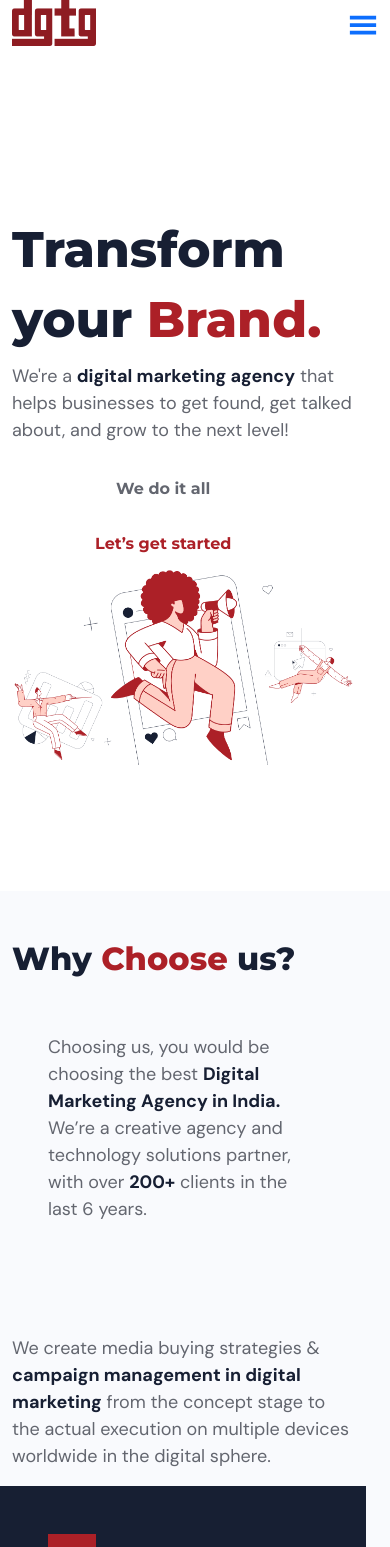
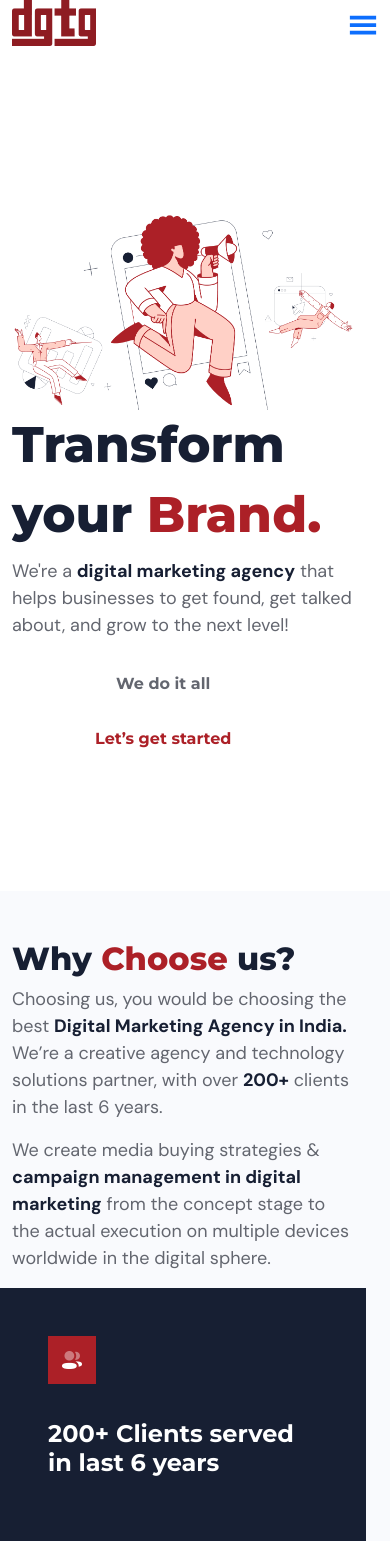
Before and after one commit to mailtoravi437/dgtg, a React (Create React App) app: page / in a window 390 px wide. Shown: the top 1547 px of the page. Built offline with nearby package versions, Linux system fonts and the light colour scheme; some icons are missing.

Commit message:
new commit

```diff
--- a/src/MyComponents/Home.js
+++ b/src/MyComponents/Home.js
@@ -11,7 +11,7 @@ export default function Home() {
         <section style={{ marginTop: '20vh' }}>
           <div className="container mb-15">
             <div className="row">
-              <div className="col-sm-12 col-md-6 col-lg-6">
+              <div className="col-sm-12 col-md-6 col-lg-6 order-md-1 order-2">
                 <div className="head">
                   <h1>Transform your <span style={{ color: '#AC2027' }}> Brand. </span></h1>
                   <h3>We're a <b>digital marketing agency</b> that helps businesses to get found, get talked about, and grow to the next level! </h3>
@@ -21,7 +21,7 @@ export default function Home() {
                   </div>
                 </div>
               </div>
-              <div className="col-sm-12 col-md-6 col-lg-6">
+              <div className="col-sm-12 col-md-6 col-lg-6 order-md-2 order-1">
                 <div className="head-img">
                   <img src="images/Home/home.png" />
                 </div>
@@ -32,14 +32,14 @@ export default function Home() {
         <section style={{ background: '#F9FAFD' }}>
           <div className="container">
             <div className="home">
-              <div className="row pt-5 mb-5">
+              <div className="row pt-5">
                 <div className="col-sm-12 col-md-6 col-lg-6">
                   <div className="home1">
                     <h2>Why <span style={{ color: '#AC2027' }}>Choose</span> us?</h2>
                   </div>
                 </div>
-                <div className="col-sm-12 col-md-6 col-lg-6 d-flex align-items-center p-5">
-                  <div className="home2">
+                <div className="col-sm-12 col-md-6 col-lg-6 d-flex align-items-center">
+                  <div className="home2 p-5">
                     <p>Choosing us, you would be choosing the best <b>Digital Marketing Agency in India.</b> We’re a creative agency and technology solutions partner, with over <b>200+</b> clients in the last 6 years. </p>
                   </div>
                 </div>
```
